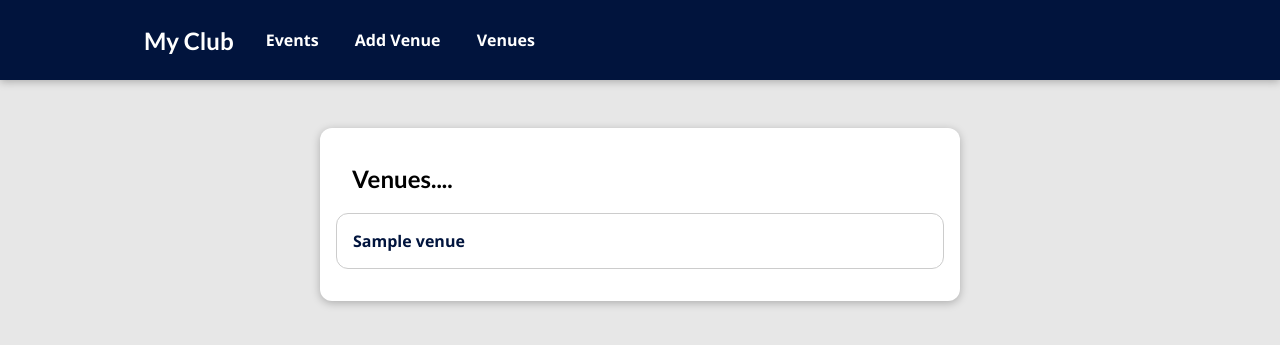
After one commit to rezamousavi99/ticket-site, a Django app: page /list-venues in a window 1280 px wide. The commit adds this page. Shown: the top 345 px of the page. Run offline with Django 5.2, Linux system fonts and the light colour scheme; tables that the repository leaves empty hold one stand-in row (values such as "Sample post").

Commit message:
add all Venues and Detail Venue page

```diff
--- /dev/null
+++ b/events/static/events/all-venues.css
@@ -0,0 +1,39 @@
+#venue-list {
+    margin: 8rem auto 3rem auto;
+    width: 90%;
+    max-width: 40rem;
+    box-shadow: 0 2px 8px rgba(0, 0, 0, 0.25);
+    border-radius: 12px;
+    background-color: white;
+    padding: 1rem;
+}
+
+#venue-list h1{
+    padding-left: 1rem;
+}
+
+#venue-list ul{
+    list-style: none;
+    padding: 0;
+}
+
+#venue-list li{
+    margin: 1rem 0;
+    border: 1px solid #ccc;
+    border-radius: 12px;
+}
+
+#venue-list a{
+  border-radius: 12px;
+  display: block;
+  padding: 1rem;
+  text-decoration: none;
+  color: #01143d;
+  font-weight: bold;
+}
+
+#venue-list a:hover,
+#venue-list a:active {
+    background-color: #01143d;
+    color: white;
+}
--- /dev/null
+++ b/events/templates/events/all_venues.html
@@ -0,0 +1,24 @@
+{% extends 'base.html' %}
+{% load static %}
+
+{% block title %}
+	Venues
+{% endblock %}
+
+{% block css_files %}
+    <link rel="stylesheet" href="{% static 'events/all-venues.css' %}">
+{% endblock %}
+
+{% block content %}
+    <section id="venue-list">
+        <h1>Venues....</h1>
+        <ul>
+            {% for venue in venues %}
+            	<li>
+                    <a href="{% url 'detail_venue' venue.id %}">{{ venue }}</a>
+                </li>
+            {% endfor %}
+
+        </ul>
+    </section>
+{% endblock %}
--- a/events/urls.py
+++ b/events/urls.py
@@ -7,5 +7,7 @@ urlpatterns = [
     # int, str, path, slug, UID: Universally Unique Identifier(user number)
     path('<int:year>/<str:month>/', views.home),
     path('events', views.all_events, name='all_events'),
-    path('add-venue', views.add_venue, name='add_venue')
+    path('add-venue', views.add_venue, name='add_venue'),
+    path('list-venues', views.list_venues, name='list_venues'),
+    path('show-venues/<venue_id>', views.detail_venue, name='detail_venue'),
 ]
--- a/events/views.py
+++ b/events/views.py
@@ -3,7 +3,7 @@ from django.shortcuts import render
 import calendar
 from calendar import HTMLCalendar, month_name
 from datetime import datetime
-from .models import Event
+from .models import Event, Venue
 from .forms import VenueForm
 from django.urls import reverse
 # Create your views here.
@@ -37,7 +37,7 @@ def home(request, year=datetime.now().year, month=datetime.now().strftime('%B'))
 
 def all_events(request):
     events = Event.objects.all()
-    return render(request, 'events/all-events.html', {
+    return render(request, 'events/all_events.html', {
         'events': events,
         # 'all_attendees': events.attendees.all()
     })
@@ -59,3 +59,17 @@ def add_venue(request):
         "form": venue_form,
         "submitted": submitted
     })
+
+
+def list_venues(request):
+    venues = Venue.objects.all()
+    return render(request, 'events/all_venues.html', {
+        'venues': venues
+    })
+
+
+def detail_venue(request, venue_id):
+    venue = Venue.objects.get(pk=venue_id)
+    return render(request, 'events/detail_venue.html', {
+        'venue': venue
+    })
--- a/templates/includes/navbar.html
+++ b/templates/includes/navbar.html
@@ -2,4 +2,5 @@
 <nav>
     <a href="{% url "all_events" %}">Events</a>
     <a href="{% url "add_venue" %}">Add Venue</a>
+    <a href="{% url "list_venues" %}">Venues</a>
 </nav>
```
Also changed, not shown: events/static/events/detail-venue.css (added, +35 -0 lines), events/templates/events/detail_venue.html (added, +40 -0 lines), events/templates/events/all_events.html (renamed from events/templates/events/all-events.html).
